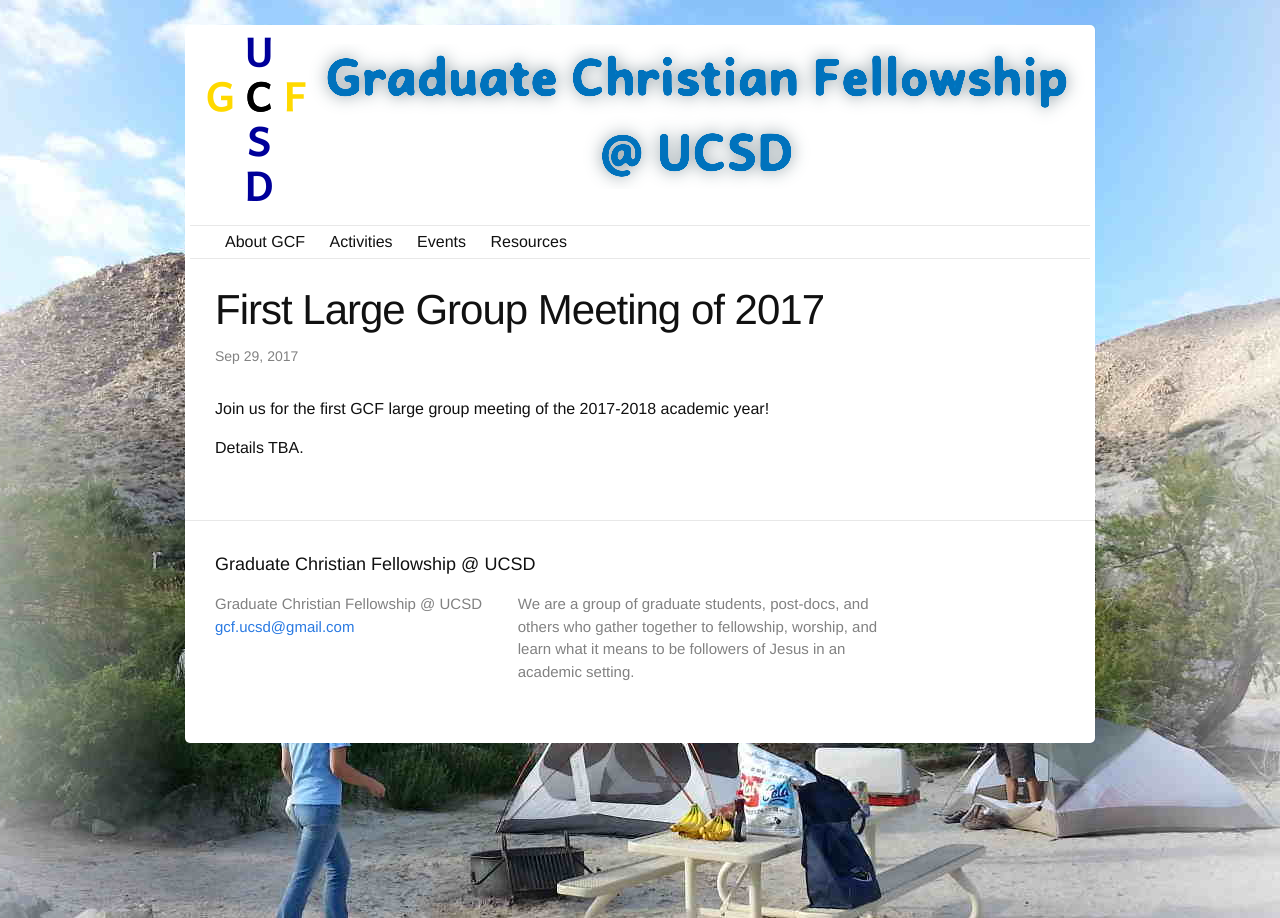
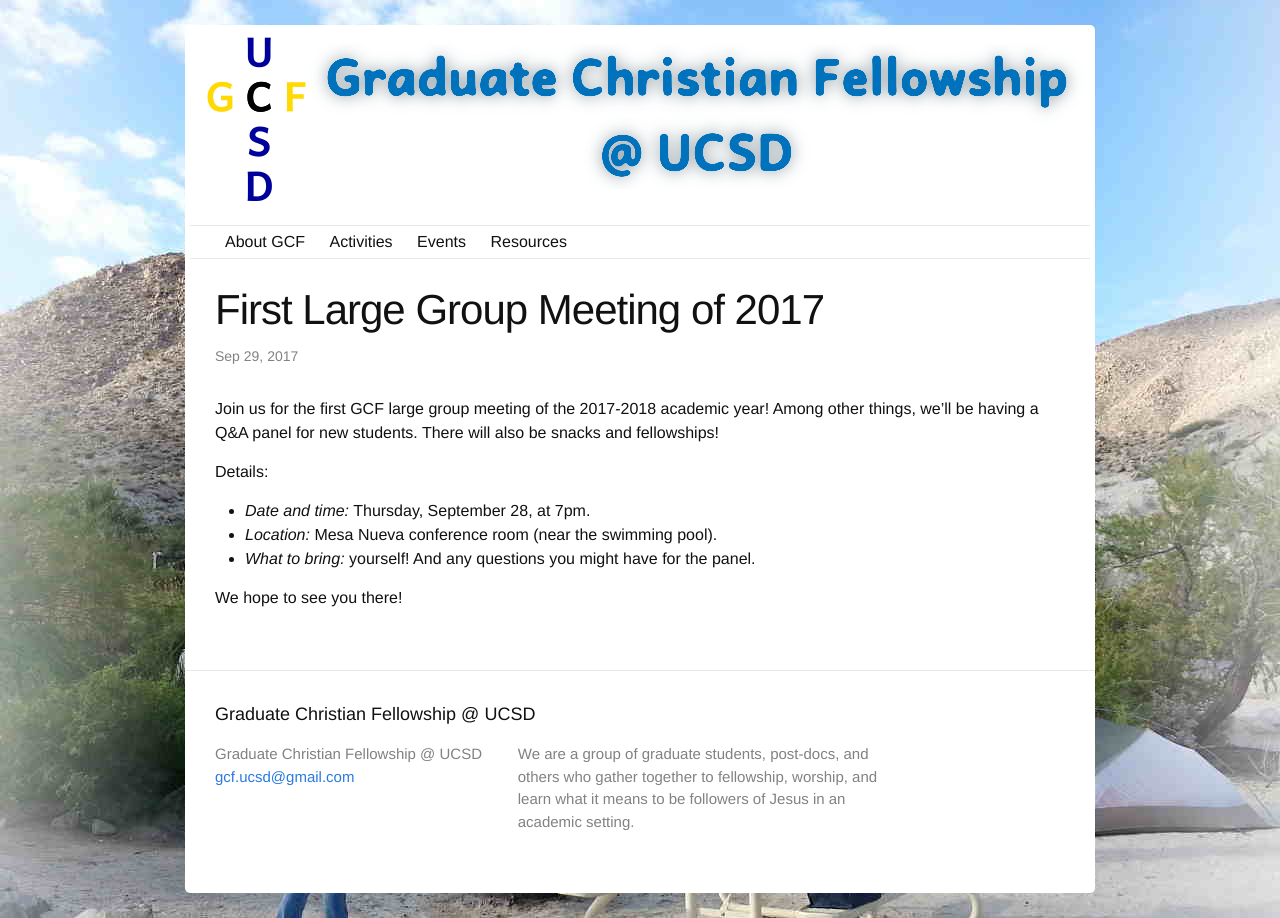
Before and after one commit to gcf-ucsd/web-jekyll, a Jekyll site: the page built from jekyll/_posts/2017-09-28-large_group.md, in a window 1280 px wide. Built offline with Jekyll 4.4.1, drawn with Linux system fonts in a browser that asks for light colours.

Commit message:
Add details for first large group 2017-2018

```diff
--- a/jekyll/_posts/2017-09-28-large_group.md
+++ b/jekyll/_posts/2017-09-28-large_group.md
@@ -7,6 +7,15 @@ tags: announcement
 layout: post
 ---
 
-Join us for the first GCF large group meeting of the 2017-2018 academic year!
+Join us for the first GCF large group meeting of the 2017-2018 academic
+year!  Among other things, we'll be having a Q&A panel for new students.
+There will also be snacks and fellowships!
 
-Details TBA.
+Details:
+
+* *Date and time:* Thursday, September 28, at 7pm.
+* *Location:* Mesa Nueva conference room (near the swimming pool).
+* *What to bring:* yourself!  And any questions you might have for
+  the panel.
+
+We hope to see you there!
```
